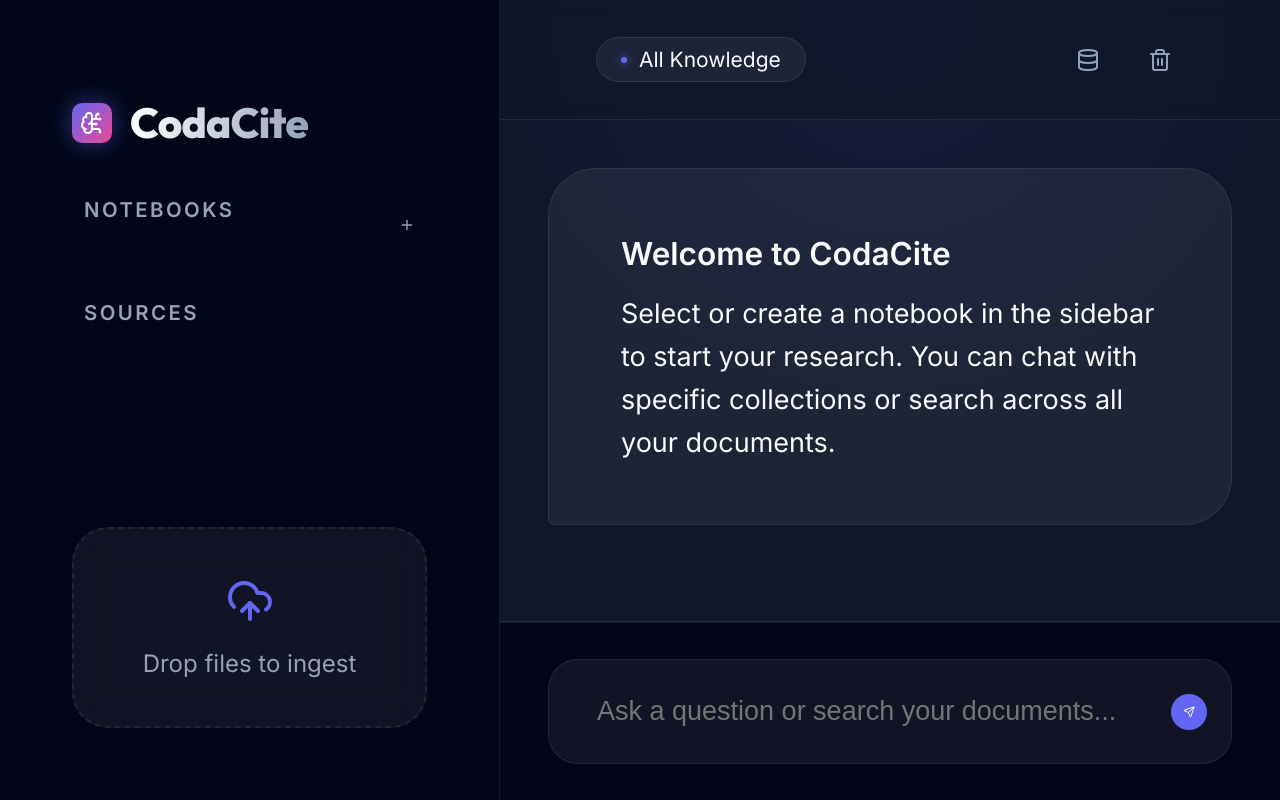
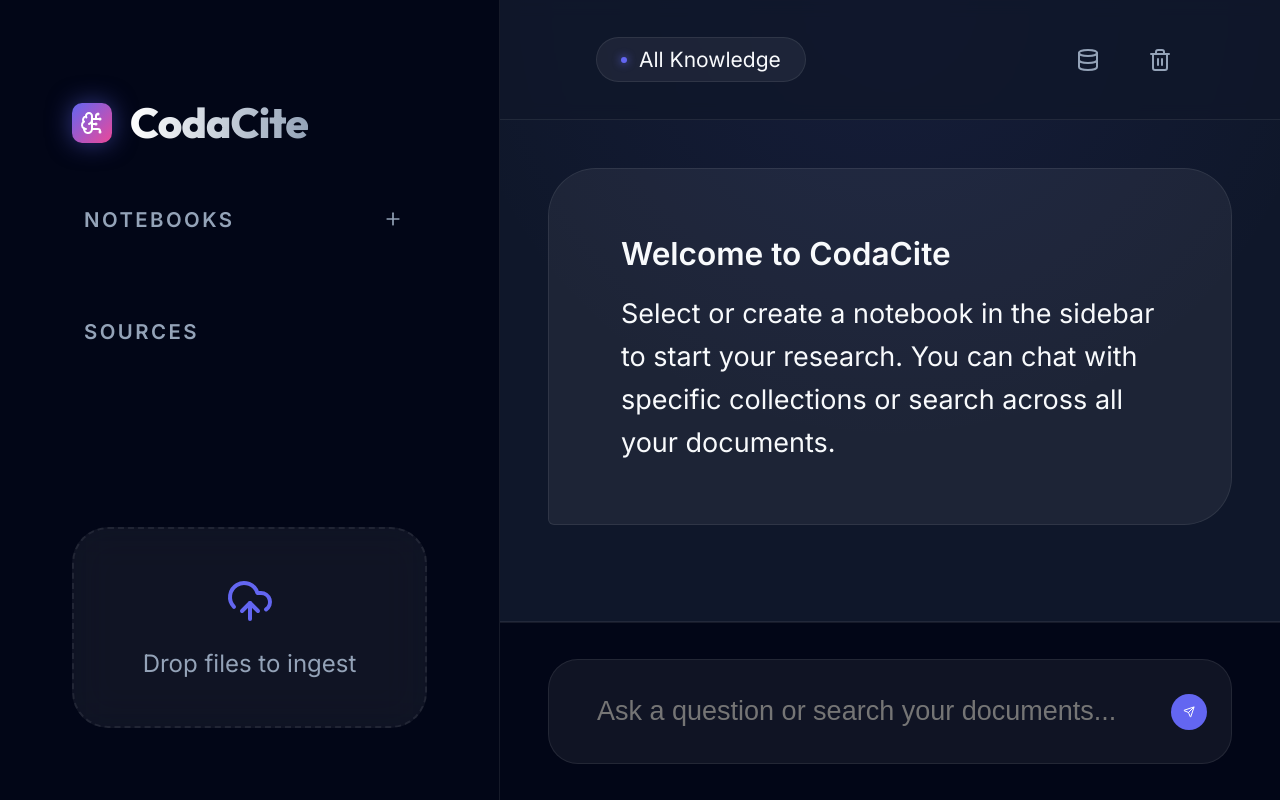
Before and after one commit to foersben/CodaCite, a FastAPI app: page / in a window 1280 px wide. Run offline with FastAPI, Linux system fonts and the light colour scheme; data that the repository does not hold is empty; parts of the project's set-up code (start-up, migrations or seed data) failed here and were passed over.

Commit message:
style: align notebook create button with section label

```diff
--- a/app/static/css/style.css
+++ b/app/static/css/style.css
@@ -97,14 +97,21 @@ aside {
   margin-bottom: 2rem;
 }
 
+.section-header {
+  display: flex;
+  align-items: center;
+  justify-content: space-between;
+  margin-bottom: 1.25rem;
+  padding-right: 0.5rem;
+}
+
 .section-label {
   font-size: 0.85rem;
   text-transform: uppercase;
   letter-spacing: 0.12em;
   color: var(--text-muted);
-  margin-bottom: 1.25rem;
+  font-weight: 600;
   padding-left: 0.5rem;
-  font-weight: 600;
 }
 
 /* Notebook Item */
--- a/app/templates/notebook.html
+++ b/app/templates/notebook.html
@@ -22,10 +22,10 @@
         </div>
 
         <div class="nav-section">
-            <div style="display: flex; justify-content: space-between; align-items: center;">
+            <div class="section-header">
                 <div class="section-label">Notebooks</div>
                 <button class="btn-icon" id="add-notebook-btn" title="Create Notebook">
-                    <i data-lucide="plus" style="width: 16px; height: 16px;"></i>
+                    <i data-lucide="plus" style="width: 20px; height: 20px;"></i>
                 </button>
             </div>
             <div id="notebook-list">
@@ -34,7 +34,9 @@
         </div>
 
         <div class="nav-section" style="flex-grow: 1; overflow-y: auto;">
-            <div class="section-label">Sources</div>
+            <div class="section-header">
+                <div class="section-label">Sources</div>
+            </div>
             <div id="document-list">
                 <!-- Documents rendered here -->
             </div>
```
